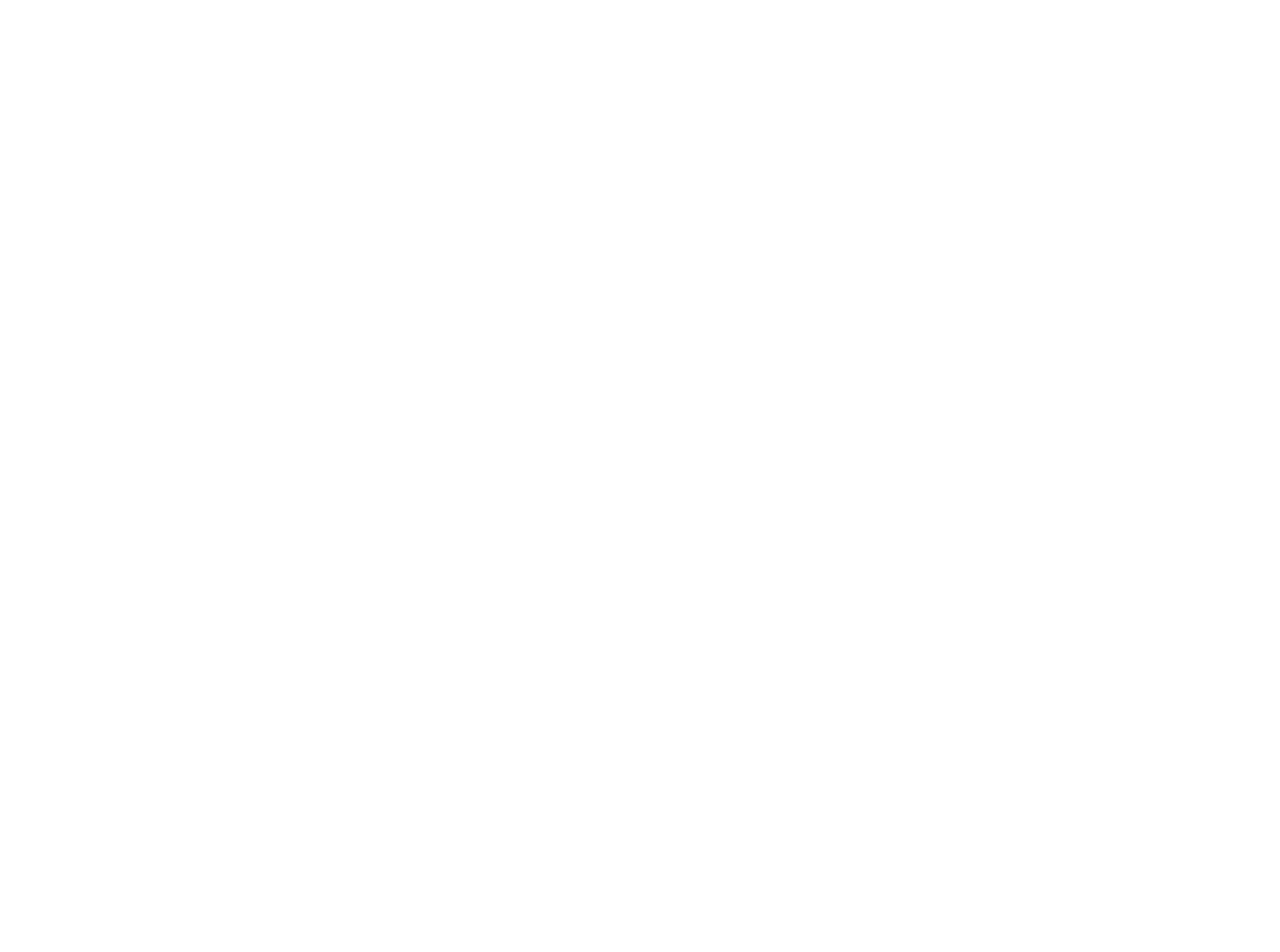
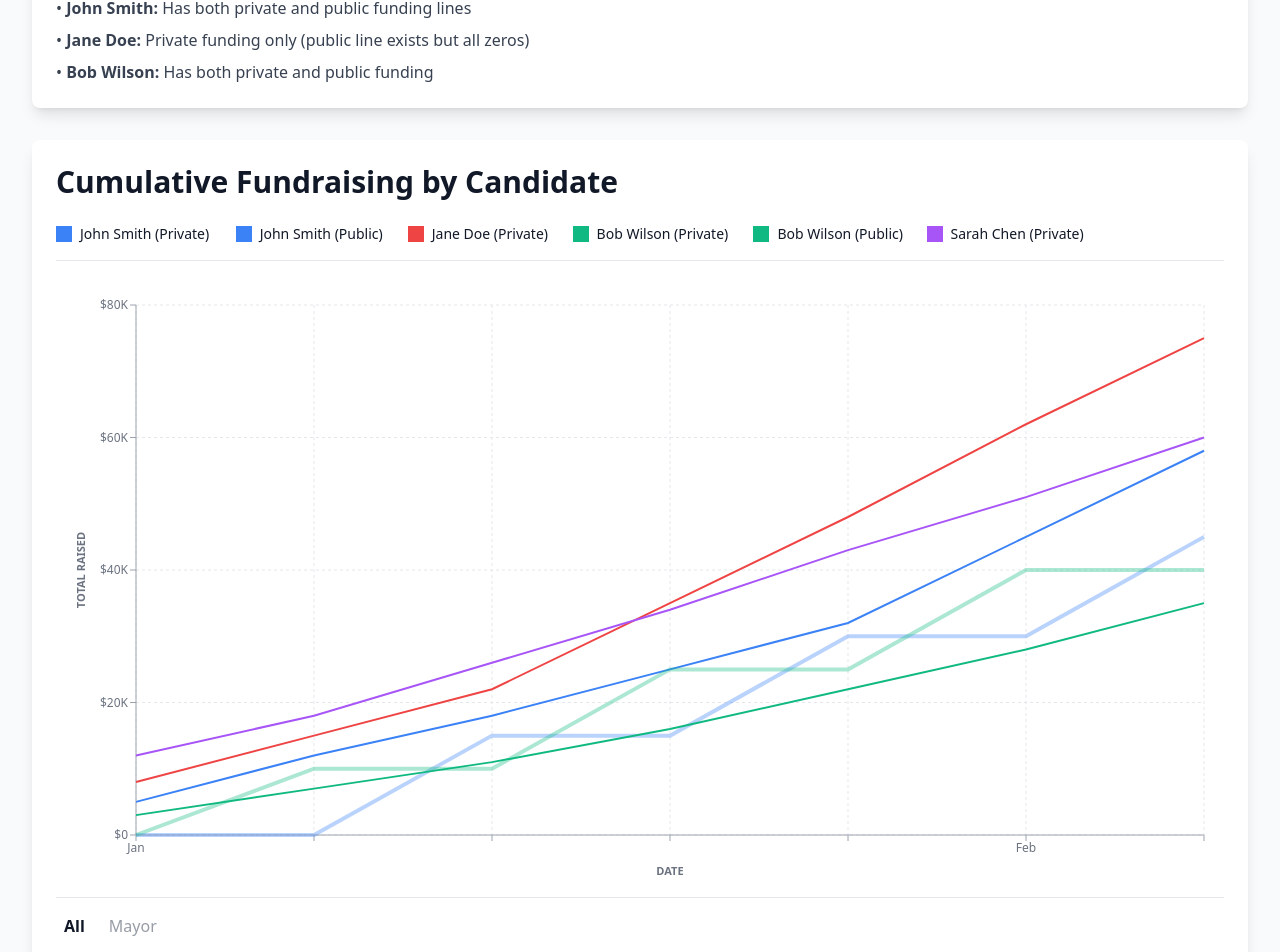
Before and after one commit to stuartcrobinson/civibusui, a React (Create React App) app: page /public-funding-test in a window 1280 px wide. Before the commit this address had no page. Shown: the part 176-1128 px from the top of the page. Before the commit the page ends 800 px from the top, so only its background shows below. Built offline with nearby package versions, Linux system fonts and the light colour scheme.

Commit message:
v0.1.11: public money graph working i think

```diff
--- a/package.json
+++ b/package.json
@@ -1,6 +1,6 @@
 {
   "name": "civibusui",
-  "version": "0.1.10",
+  "version": "0.1.11",
   "private": true,
   "dependencies": {
     "@testing-library/dom": "^10.4.1",
--- a/src/App.js
+++ b/src/App.js
@@ -8,6 +8,7 @@
 import AboutPage from './components/AboutPage';
 import ContactPage from './components/ContactPage';
 import MethodologyPage from './components/MethodologyPage';
+import PublicFundingTest from './pages/PublicFundingTest';
 import { initGA, logPageView } from './utils/analytics';
 
 function AnalyticsTracker() {
@@ -42,6 +43,9 @@
         <Route path="/contact" element={<ContactPage />} />
         <Route path="/methodology" element={<MethodologyPage />} />
 
+        {/* testing */}
+        <Route path="/public-funding-test" element={<PublicFundingTest />} />
+
         {/* Redirect old URLs */}
         <Route path="/geo_name/:geoName" element={<LegacyCityRedirect />} />
       </Routes>
--- a/src/components/CampaignCharts/CampaignLineChart.jsx
+++ b/src/components/CampaignCharts/CampaignLineChart.jsx
@@ -61,13 +61,26 @@
     return false;
   };
 
-  // Filter lines based on active filter
+  // Filter lines based on active filter and remove zero-only lines
   const getFilteredLines = () => {
-    if (activeFilter === 'all') return data.lines;
-    return data.lines.filter(line => matchesFilter(line, activeFilter));
+    let lines = activeFilter === 'all' ? data.lines : data.lines.filter(line => matchesFilter(line, activeFilter));
+
+    // Filter out lines where all points are zero or undefined
+    return lines.filter(line => {
+      if (!line.points || line.points.length === 0) return false;
+      return line.points.some(point => point.value > 0);
+    });
   };
 
   const filteredLines = getFilteredLines();
+
+  // Public/Private funding line logic:
+  // - Lines with `type: 'public'` render thicker (4px), semi-transparent (0.35 opacity), and are visually distinct
+  // - Lines with `type: 'private'` render normal (2px, full opacity)
+  // - Lines with matching `candidateId` are spiritually linked: hovering one highlights both
+  // - Tooltip shows "(Private)" or "(Public)" suffix if `type` field exists, regardless of pairing
+  // - Zero-only lines (all points.value === 0) are filtered out to prevent flat lines at y=0
+  // - Lines without `type` or `candidateId` render as standalone (legacy behavior, backwards compatible)
 
   // Transform data for Recharts format (only include filtered lines)
   const chartData = filteredLines.length > 0 && filteredLines[0].points ?
@@ -102,18 +115,26 @@
 
           return (
             <div className="bg-gray-900 text-white px-3 py-2 rounded shadow-lg">
+              <p className="text-xs text-gray-300 mb-1.5 font-medium">
+                {hoveredLine ? data.lines.find(l => l.dataKey === hoveredLine)?.label : ''}
+              </p>
               {candidatePayload.map((entry, idx) => {
                 const line = data.lines.find(l => l.dataKey === entry.dataKey);
+                const isHoveredType = line?.dataKey === hoveredDot;
                 return (
                   <div key={idx} className={idx > 0 ? 'mt-1' : ''}>
-                    <p className="text-xs font-semibold">
+                    <p className="text-xs">
+                      <span className={isHoveredType ? 'font-semibold' : 'opacity-70'}>
+                        {line?.type === 'public' ? 'Public: ' : 'Private: '}
+                      </span>
+                      <span className="font-semibold">
                         {entry.value.toLocaleString('en-US', {
                           style: 'currency',
                           currency: 'USD',
                           minimumFractionDigits: 0,
                           maximumFractionDigits: 0
                         })}
-                      {line?.type && ` (${line.type.charAt(0).toUpperCase() + line.type.slice(1)})`}
+                      </span>
                     </p>
                   </div>
                 );
@@ -155,6 +176,7 @@
           <div className="space-y-1">
             {payload.map((entry, index) => {
               const line = data.lines.find(l => l.dataKey === entry.dataKey);
+              const typeLabel = line?.type ? ` (${line.type.charAt(0).toUpperCase() + line.type.slice(1)})` : '';
               return (
                 <div key={index} className="flex items-center justify-between gap-3">
                   <div className="flex items-center gap-2">
@@ -162,7 +184,7 @@
                       className="w-3 h-3 rounded-sm"
                       style={{ backgroundColor: entry.color }}
                     />
-                    <span className="text-xs">{line?.label}</span>
+                    <span className="text-xs">{line?.label}{typeLabel}</span>
                   </div>
                   <span className="text-xs font-semibold">
                     {entry.value.toLocaleString('en-US', {
@@ -328,8 +350,9 @@
 
           {filteredLines.map((line) => {
             const baseWidth = line.type === 'public' ? 4 : 2;
-            const baseOpacity = line.type === 'public' ? 0.5 : 1;
-            const activeDotRadius = line.type === 'public' ? 7 : 5;
+            const highlightedWidth = line.type === 'public' ? 6 : 3;
+            const baseOpacity = line.type === 'public' ? 0.35 : 1;
+            const activeDotRadius = 5;
 
             const isLineHighlighted = hoveredLine === line.dataKey || hoveredDot === line.dataKey;
             const isCandidateHighlighted = hoveredCandidateId && line.candidateId === hoveredCandidateId;
@@ -340,6 +363,8 @@
                              (hoveredCandidateId && line.candidateId !== hoveredCandidateId) ||
                              (hoveredFilter && !matchesFilter(line, hoveredFilter));
 
+            const finalOpacity = shouldDim ? (line.type === 'public' ? 0.2 : 0.3) : (isHighlighted ? 1.0 : baseOpacity);
+
             return (
               <Line
                 key={line.dataKey}
@@ -347,8 +372,8 @@
                 dataKey={line.dataKey}
                 name={line.label}
                 stroke={line.color}
-                strokeWidth={isHighlighted ? baseWidth + 1 : baseWidth}
-                strokeOpacity={shouldDim ? 0.3 : baseOpacity}
+                strokeWidth={isHighlighted ? highlightedWidth : baseWidth}
+                strokeOpacity={finalOpacity}
                 dot={false}
                 activeDot={{
                   r: activeDotRadius,
--- /dev/null
+++ b/src/pages/PublicFundingTest.jsx
@@ -0,0 +1,182 @@
+import React from 'react';
+import CampaignLineChart from '../components/CampaignCharts/CampaignLineChart';
+
+// Test data with public/private funding split
+const testData = {
+  lines: [
+    {
+      label: 'John Smith',
+      dataKey: 'smith_private',
+      candidateId: 'smith',
+      type: 'private',
+      color: '#3b82f6',
+      position: 'Mayor',
+      linkUrl: 'https://example.com/smith',
+      points: [
+        { date: '2025-01-01', value: 5000 },
+        { date: '2025-01-08', value: 12000 },
+        { date: '2025-01-15', value: 18000 },
+        { date: '2025-01-22', value: 25000 },
+        { date: '2025-01-29', value: 32000 },
+        { date: '2025-02-05', value: 45000 },
+        { date: '2025-02-12', value: 58000 }
+      ]
+    },
+    {
+      label: 'John Smith',
+      dataKey: 'smith_public',
+      candidateId: 'smith',
+      type: 'public',
+      color: '#3b82f6',
+      position: 'Mayor',
+      linkUrl: 'https://example.com/smith',
+      points: [
+        { date: '2025-01-01', value: 0 },
+        { date: '2025-01-08', value: 0 },
+        { date: '2025-01-15', value: 15000 },
+        { date: '2025-01-22', value: 15000 },
+        { date: '2025-01-29', value: 30000 },
+        { date: '2025-02-05', value: 30000 },
+        { date: '2025-02-12', value: 45000 }
+      ]
+    },
+    {
+      label: 'Jane Doe',
+      dataKey: 'doe_private',
+      candidateId: 'doe',
+      type: 'private',
+      color: '#ef4444',
+      position: 'Mayor',
+      linkUrl: 'https://example.com/doe',
+      points: [
+        { date: '2025-01-01', value: 8000 },
+        { date: '2025-01-08', value: 15000 },
+        { date: '2025-01-15', value: 22000 },
+        { date: '2025-01-22', value: 35000 },
+        { date: '2025-01-29', value: 48000 },
+        { date: '2025-02-05', value: 62000 },
+        { date: '2025-02-12', value: 75000 }
+      ]
+    },
+    {
+      label: 'Jane Doe',
+      dataKey: 'doe_public',
+      candidateId: 'doe',
+      type: 'public',
+      color: '#ef4444',
+      position: 'Mayor',
+      linkUrl: 'https://example.com/doe',
+      points: [
+        { date: '2025-01-01', value: 0 },
+        { date: '2025-01-08', value: 0 },
+        { date: '2025-01-15', value: 0 },
+        { date: '2025-01-22', value: 0 },
+        { date: '2025-01-29', value: 0 },
+        { date: '2025-02-05', value: 0 },
+        { date: '2025-02-12', value: 0 }
+      ]
+    },
+    {
+      label: 'Bob Wilson',
+      dataKey: 'wilson_private',
+      candidateId: 'wilson',
+      type: 'private',
+      color: '#10b981',
+      position: 'Mayor',
+      points: [
+        { date: '2025-01-01', value: 3000 },
+        { date: '2025-01-08', value: 7000 },
+        { date: '2025-01-15', value: 11000 },
+        { date: '2025-01-22', value: 16000 },
+        { date: '2025-01-29', value: 22000 },
+        { date: '2025-02-05', value: 28000 },
+        { date: '2025-02-12', value: 35000 }
+      ]
+    },
+    {
+      label: 'Bob Wilson',
+      dataKey: 'wilson_public',
+      candidateId: 'wilson',
+      type: 'public',
+      color: '#10b981',
+      position: 'Mayor',
+      points: [
+        { date: '2025-01-01', value: 0 },
+        { date: '2025-01-08', value: 10000 },
+        { date: '2025-01-15', value: 10000 },
+        { date: '2025-01-22', value: 25000 },
+        { date: '2025-01-29', value: 25000 },
+        { date: '2025-02-05', value: 40000 },
+        { date: '2025-02-12', value: 40000 }
+      ]
+    },
+    {
+      label: 'Sarah Chen',
+      dataKey: 'chen_private',
+      candidateId: 'chen',
+      type: 'private',
+      color: '#a855f7',
+      position: 'Mayor',
+      points: [
+        { date: '2025-01-01', value: 12000 },
+        { date: '2025-01-08', value: 18000 },
+        { date: '2025-01-15', value: 26000 },
+        { date: '2025-01-22', value: 34000 },
+        { date: '2025-01-29', value: 43000 },
+        { date: '2025-02-05', value: 51000 },
+        { date: '2025-02-12', value: 60000 }
+      ]
+    }
+  ]
+};
+
+function PublicFundingTest() {
+  return (
+    <div className="min-h-screen bg-gray-50 dark:bg-gray-900 p-8">
+      <div className="max-w-7xl mx-auto">
+        <h1 className="text-4xl font-bold mb-8 text-gray-900 dark:text-gray-100">
+          Public Funding Line Chart Test
+        </h1>
+
+        <div className="bg-white dark:bg-gray-800 rounded-lg shadow-lg p-6 mb-8">
+          <h2 className="text-xl font-semibold mb-4 text-gray-900 dark:text-gray-100">
+            Test Scenarios
+          </h2>
+          <ul className="space-y-2 text-gray-700 dark:text-gray-300">
+            <li>• <strong>John Smith:</strong> Has both private and public funding lines</li>
+            <li>• <strong>Jane Doe:</strong> Private funding only (public line exists but all zeros)</li>
+            <li>• <strong>Bob Wilson:</strong> Has both private and public funding</li>
+          </ul>
+        </div>
+
+        <div className="bg-white dark:bg-gray-800 rounded-lg shadow-lg p-6">
+          <CampaignLineChart
+            data={testData}
+            title="Cumulative Fundraising by Candidate"
+            yAxisLabel="Total Raised"
+            xAxisLabel="Date"
+            showLocalFilters={true}
+            showExport={false}
+          />
+        </div>
+
+        <div className="mt-8 bg-white dark:bg-gray-800 rounded-lg shadow-lg p-6">
+          <h2 className="text-xl font-semibold mb-4 text-gray-900 dark:text-gray-100">
+            Expected Behavior
+          </h2>
+          <ul className="space-y-2 text-gray-700 dark:text-gray-300 text-sm">
+            <li>✓ Public funding lines should be thicker (4px vs 2px) and semi-transparent (0.5 opacity)</li>
+            <li>✓ Hovering over candidate name in legend highlights both their private and public lines</li>
+            <li>✓ Hovering over either line highlights both lines for that candidate</li>
+            <li>✓ Hovering on a data point shows both private and public values in tooltip</li>
+            <li>✓ Public funding dots should be larger (7px vs 5px radius)</li>
+            <li>✓ Legend shows "(Private)" and "(Public)" suffixes</li>
+            <li>✓ Jane Doe's public line should not render (all values are 0)</li>
+          </ul>
+        </div>
+      </div>
+    </div>
+  );
+}
+
+export default PublicFundingTest;
```
Lines whose indentation alone changed are shown as unchanged.
